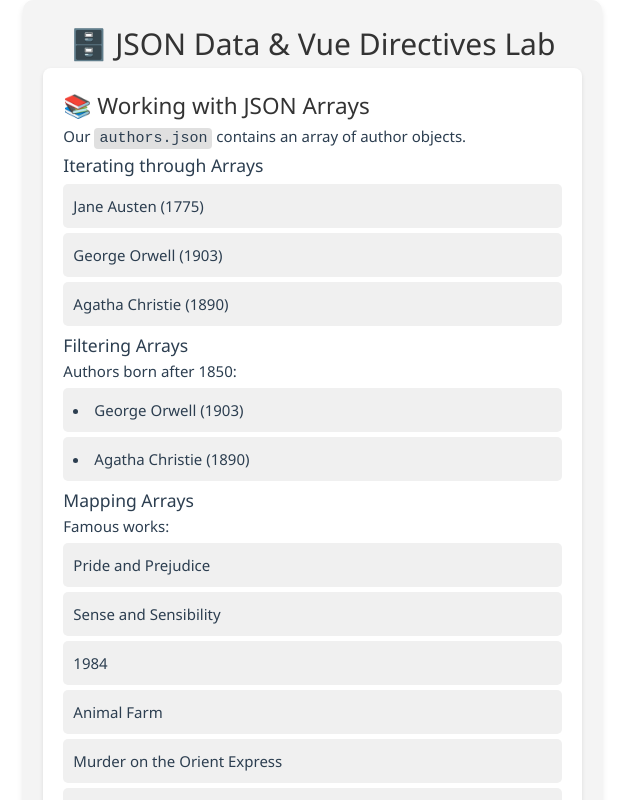
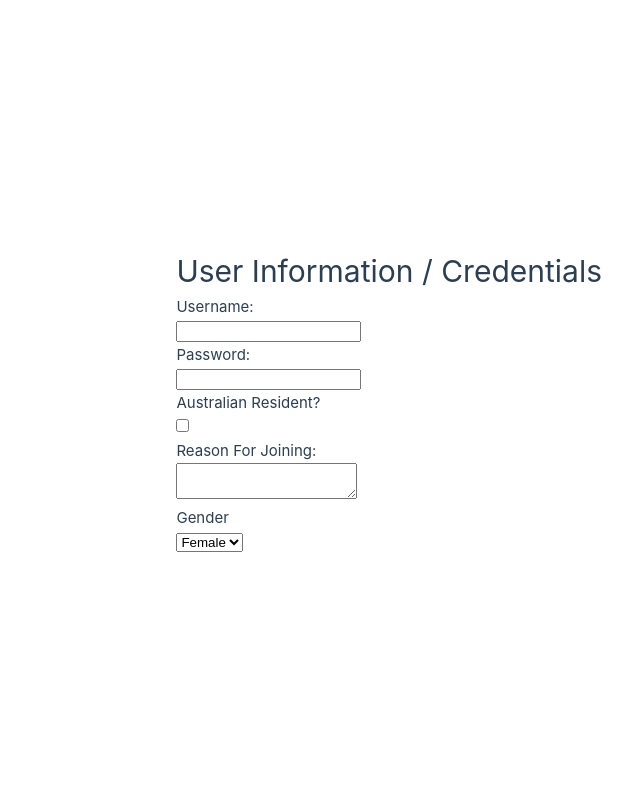
Before and after one commit to Netopia01/5032-24S2-Week02, a Vue app in the folder 5032-24S2-Week02/: page / in a window 1280 px wide. Shown: the top 800 px of the page, without its empty margins (38-678 px from the left). Built offline with nearby package versions, Linux system fonts and the light colour scheme.

Commit message:
Add Form and Input Types to Form.vue

```diff
--- a/5032-24S2-Week02/src/App.vue
+++ b/5032-24S2-Week02/src/App.vue
@@ -2,10 +2,12 @@
 // import HelloWorld from './components/HelloWorld.vue'
 // import TheWelcome from './components/TheWelcome.vue'
 import JSON from './components/JSON.vue'
+import Form from './components/Form.vue'
 </script>
 
 <template>
-  <JSON />
+  <!-- <JSON /> -->
+   <Form />
 </template>
 
 <style scoped>
--- a/5032-24S2-Week02/src/assets/base.css
+++ b/5032-24S2-Week02/src/assets/base.css
@@ -36,7 +36,7 @@
   --section-gap: 160px;
 }
 
-@media (prefers-color-scheme: dark) {
+/* @media (prefers-color-scheme: dark) {
   :root {
     --color-background: var(--vt-c-black);
     --color-background-soft: var(--vt-c-black-soft);
@@ -48,7 +48,7 @@
     --color-heading: var(--vt-c-text-dark-1);
     --color-text: var(--vt-c-text-dark-2);
   }
-}
+} */
 
 *,
 *::before,
--- /dev/null
+++ b/5032-24S2-Week02/src/components/Form.vue
@@ -0,0 +1,33 @@
+<template>
+    <div class="form">
+        <h1>User Information / Credentials</h1>
+        <form>
+            <label for="username">Username:</label><br>
+            <input type="text" id="username" name="username"><br>
+
+            <label for="password">Password:</label><br>
+            <input type="password" id="password" name="password"><br>
+
+            <label for="isAustralian">Australian Resident?</label><br>
+            <input type="checkbox" id="isAustralian" name="isAustralian"><br>
+
+            <label for="reason">Reason For Joining:</label><br>
+            <textarea id="reason" name="reason" row="3"></textarea><br>
+
+            <label for="gender">Gender</label><br>
+            <select id="gender">
+                <option value="female">Female</option>
+                <option value="male">Male</option>
+                <option value="other">Other</option>
+            </select>
+        </form>
+    </div>
+</template>
+
+<script setup>
+
+</script>
+
+<style scoped>
+
+</style>
```
Also changed, not shown: 1 other file (tests, documents, lock files or other folders).
